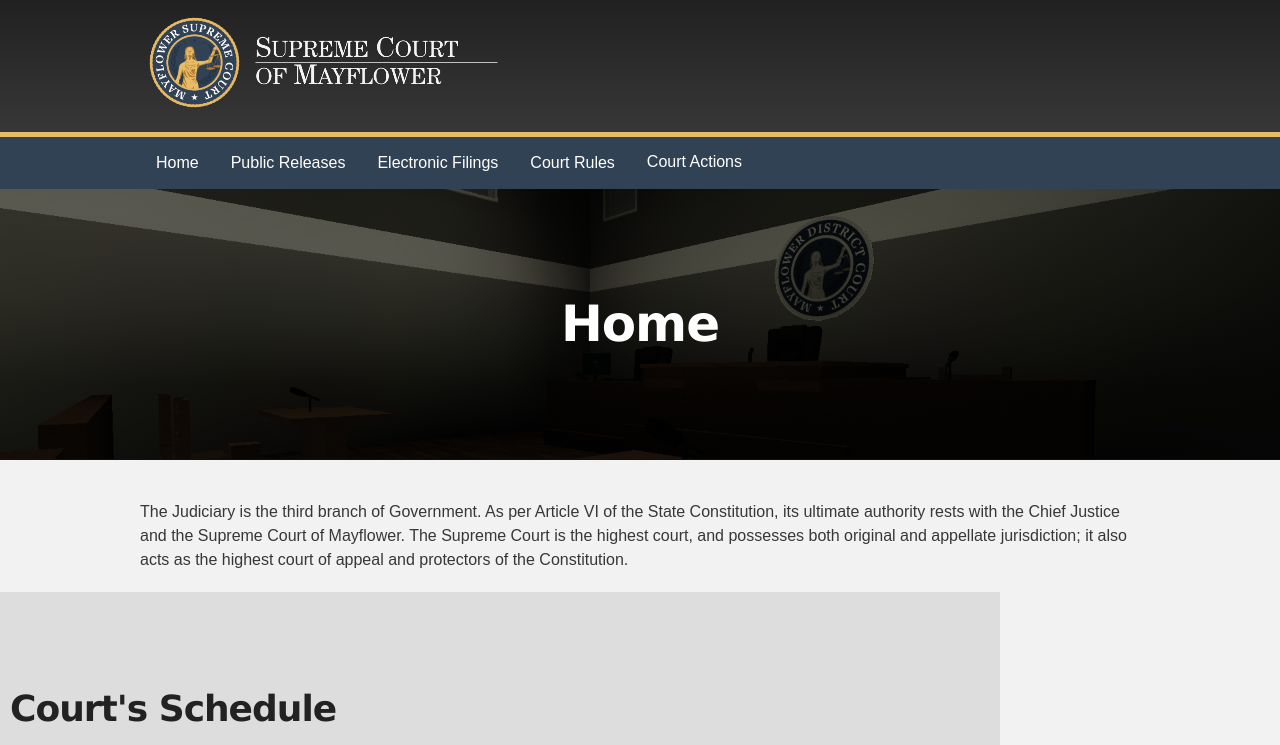
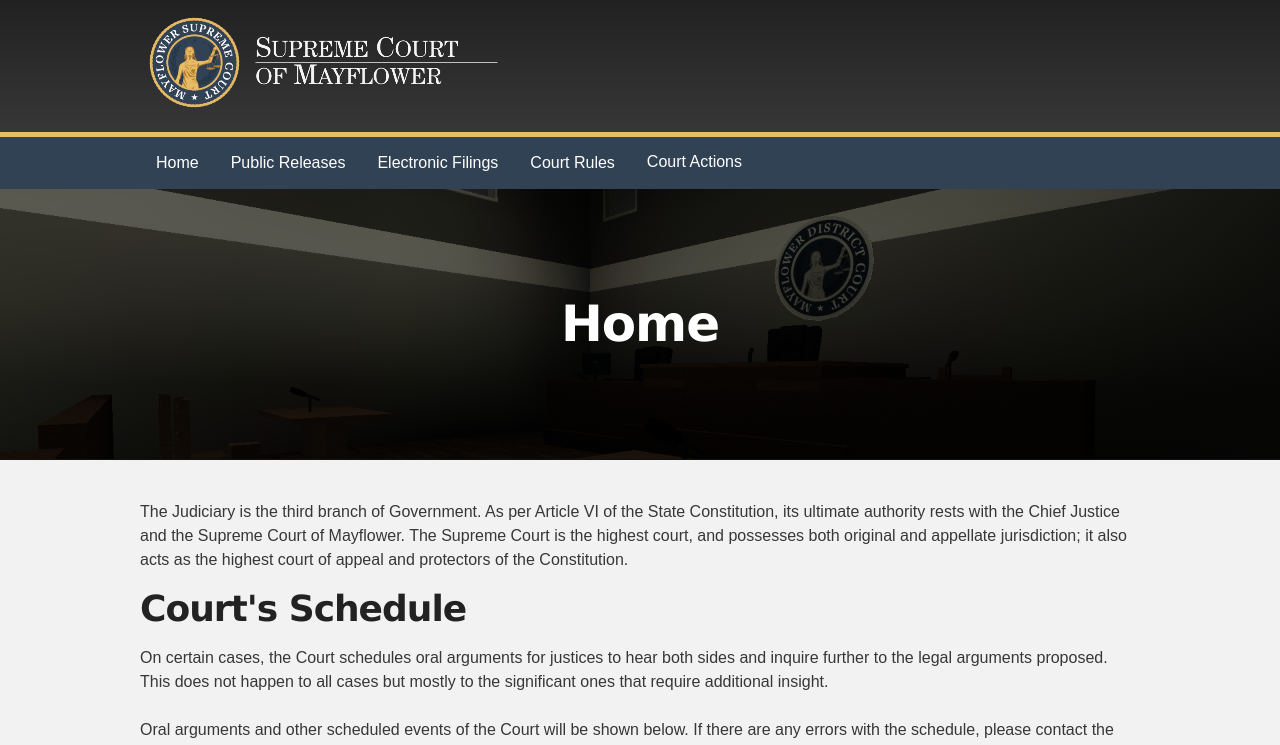
Before and after one commit to uscourtsrblx/uscourtsrblx.github.io, a Jekyll site: the page index.html, which Jekyll copies as it is, in a window 1280 px wide. Shown: the top 745 px of the page. Built offline with Jekyll 4.4.1, drawn with Linux system fonts in a browser that asks for light colours.

Commit message:
Update index.html

```diff
--- a/index.html
+++ b/index.html
@@ -165,16 +165,11 @@
     </div>
     <div id="main_content_wrap" class="outer">
       <section id="main_content" class="inner">
-        <p1>The Judiciary is the third branch of Government. As per Article VI of the State Constitution, its ultimate authority rests with the Chief Justice and the Supreme Court of Mayflower. The Supreme Court is the highest court, and possesses both original and appellate jurisdiction; it also acts as the highest court of appeal and protectors of the Constitution. <br>
-        </p1>
+        <p1>The Judiciary is the third branch of Government. As per Article VI of the State Constitution, its ultimate authority rests with the Chief Justice and the Supreme Court of Mayflower. The Supreme Court is the highest court, and possesses both original and appellate jurisdiction; it also acts as the highest court of appeal and protectors of the Constitution. <br></p1>
+		<h1>Court's Schedule</h1>
+        <p1>On certain cases, the Court schedules oral arguments for justices to hear both sides and inquire further to the legal arguments proposed. This does not happen to all cases but mostly to the significant ones that require additional insight.<br><br>Oral arguments and other scheduled events of the Court will be shown below. If there are any errors with the schedule, please contact the Clerk of the Court.<br></p1>
+         <iframe src="https://calendar.google.com/calendar/embed?&wkst=1&bgcolor=%23B39DDB&ctz=America%2FNew_York&title=Supreme%20Court%20of%20the%20State%20of%20Mayflower&showNav=0&showDate=1&showPrint=0&showTabs=1&showCalendars=0&showTitle=1&mode=MONTH&src=ZTJiMGE1MjgzMzFhNzU1NjhiNTk0MmFiNWNkZGU3YjQwYmExNGQxMTAzOWY2YzRkMjhmN2UzMjhkNTZhNDM1Y0Bncm91cC5jYWxlbmRhci5nb29nbGUuY29t&color=%23C0CA33" style="border:solid 1px #777; width:1000px; height:600px;"></iframe>
       </section>
-	  <section id="main_content" class="outer" style="background-color:#ddd">
-	     <section id="main_content" class="inner">
-            <h1>Court's Schedule</h1>
-        <p1>On certain cases, the Court schedules oral arguments for justices to hear both sides and inquire further to the legal arguments proposed. This does not happen to all cases but mostly to the significant ones that require additional insight.<br><br>Oral arguments and other scheduled events of the Court will be shown below. If there are any errors with the schedule, please contact the Clerk of the Court.<br></p1>
-         <iframe src="https://calendar.google.com/calendar/embed?&wkst=1&bgcolor=%23B39DDB&ctz=America%2FNew_York&title=Supreme%20Court%20of%20the%20State%20of%20Mayflower&showNav=0&showDate=1&showPrint=0&showTabs=1&showCalendars=0&showTitle=1&mode=MONTH&src=ZTJiMGE1MjgzMzFhNzU1NjhiNTk0MmFiNWNkZGU3YjQwYmExNGQxMTAzOWY2YzRkMjhmN2UzMjhkNTZhNDM1Y0Bncm91cC5jYWxlbmRhci5nb29nbGUuY29t&color=%23C0CA33" style="border:solid 1px #777; width:800px; height:600px;"></iframe>
-		 </section>
-        </section>
     </div>
     <!-- FOOTER  -->
     <div id="footer_wrap" class="outer">
```
